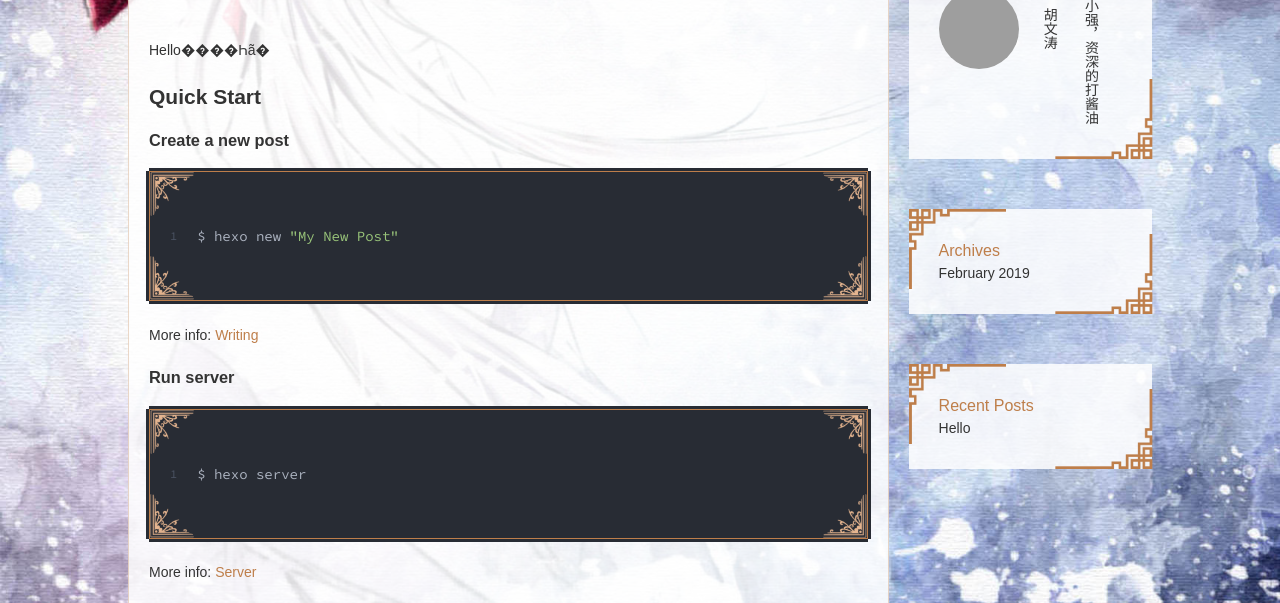
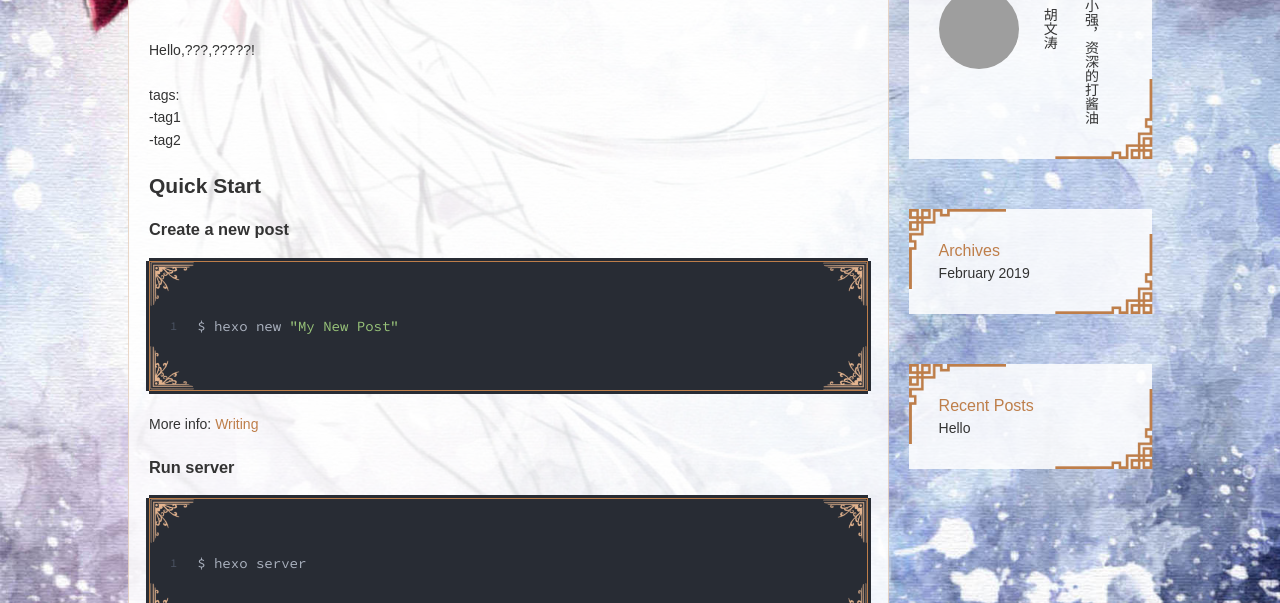
Before and after one commit to h1070359898/h1070359898.github.io, a plain HTML site: page index.html in a window 1280 px wide. Shown: the part 181-784 px from the top of the page. Drawn offline with nearby package versions, Linux system fonts and the light colour scheme; some packages are replaced by stand-ins of ours; grey boxes are pictures that could not be loaded; a script that the page names is missing.

Commit message:
Site updated: 2019-02-15 13:32:12

```diff
--- a/index.html
+++ b/index.html
@@ -87,7 +87,8 @@
 
     <div class="article-content article-content-doorframe" itemprop="articleBody">
 
-        <p>Hello����Һã�</p>
+        <p>Hello,???,?????!</p>
+<p>tags:<br>    -tag1<br>    -tag2</p>
 <h2 id="Quick-Start"><a href="#Quick-Start" class="headerlink" title="Quick Start"></a>Quick Start</h2><h3 id="Create-a-new-post"><a href="#Create-a-new-post" class="headerlink" title="Create a new post"></a>Create a new post</h3><div class="highlight-box" autocomplete="off" autocorrect="off" autocapitalize="off" spellcheck="false" contenteditable="true" data-rel="BASH"><figure class="iseeu highlight /bash"><table><tr><td class="gutter"><pre><span class="line">1</span><br></pre></td><td class="code"><pre><span class="line">$ hexo new <span class="string">"My New Post"</span></span><br></pre></td></tr></table></figure></div>
 <p>More info: <a href="https://hexo.io/docs/writing.html" target="_blank" rel="noopener">Writing</a></p>
 <h3 id="Run-server"><a href="#Run-server" class="headerlink" title="Run server"></a>Run server</h3><div class="highlight-box" autocomplete="off" autocorrect="off" autocapitalize="off" spellcheck="false" contenteditable="true" data-rel="BASH"><figure class="iseeu highlight /bash"><table><tr><td class="gutter"><pre><span class="line">1</span><br></pre></td><td class="code"><pre><span class="line">$ hexo server</span><br></pre></td></tr></table></figure></div>
```
Also changed, not shown: 2019/02/13/hello-world/index.html (+6 -5 lines).
